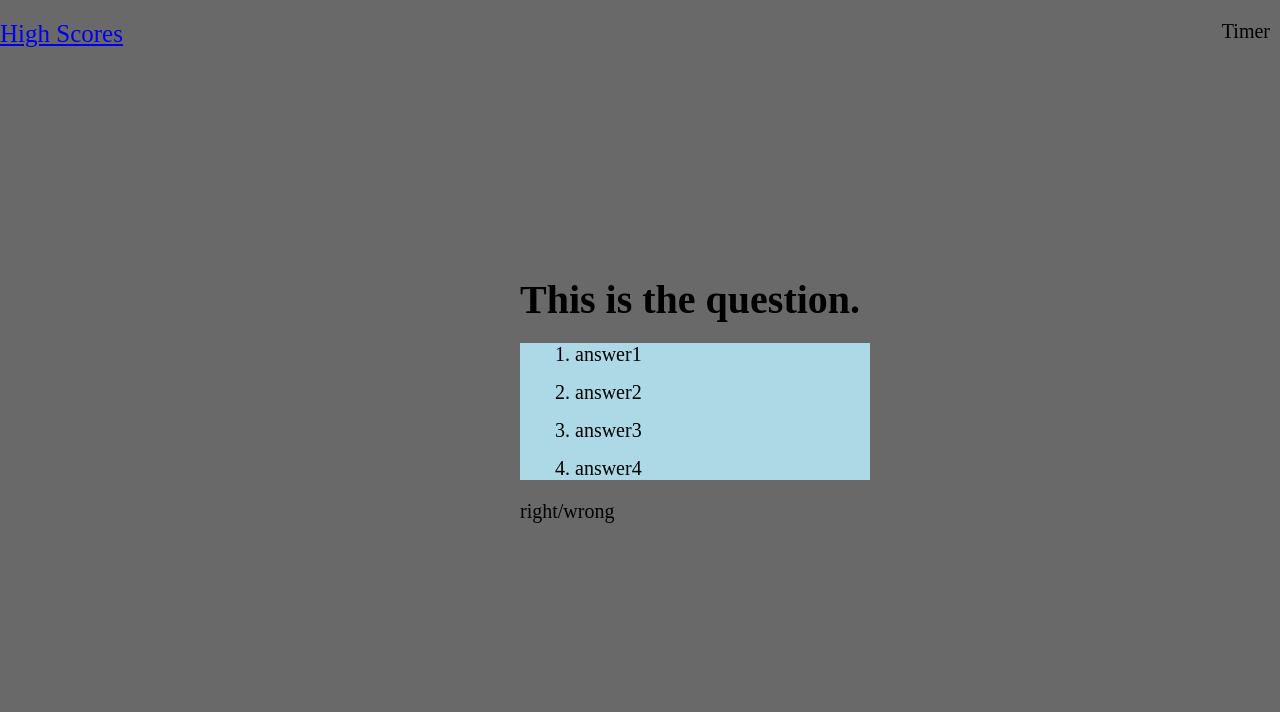
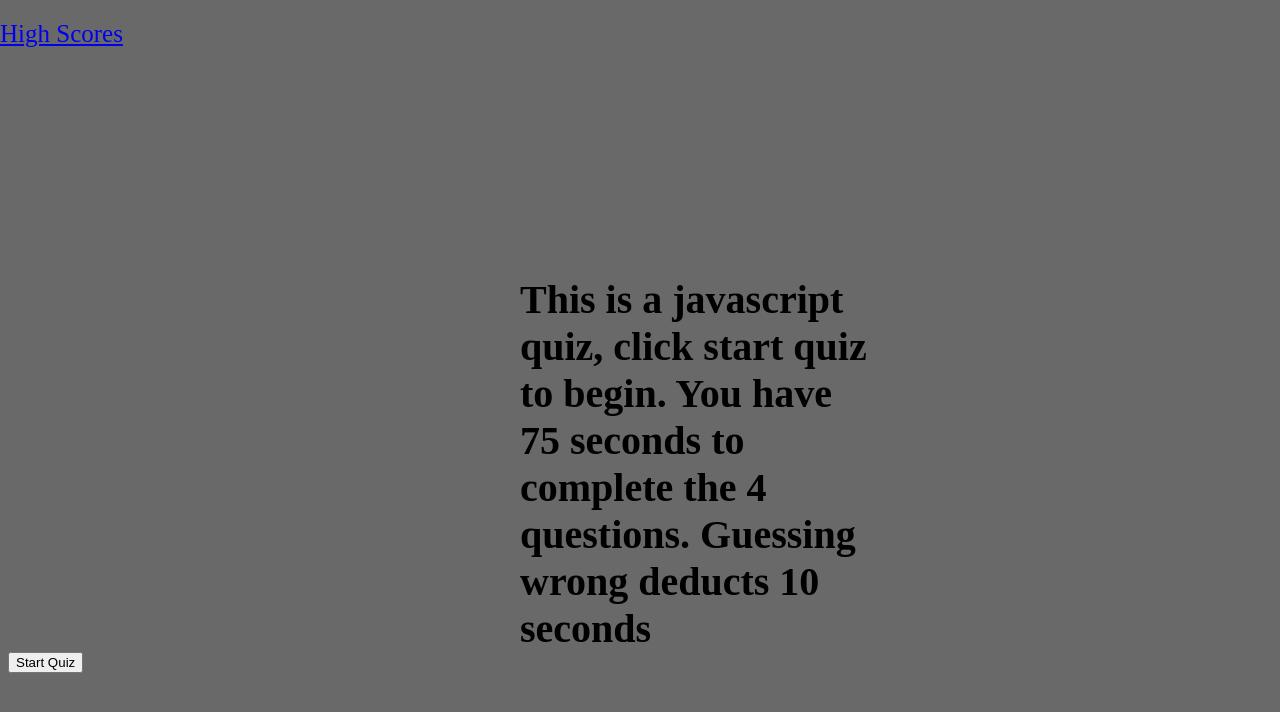
Before and after one commit to Tmcrocker89/CodeQuiz, a plain HTML site: page index.html in a window 1280 px wide. Drawn offline with Linux system fonts and the light colour scheme.

Commit message:
Updates to site

```diff
--- a/index.html
+++ b/index.html
@@ -5,26 +5,27 @@
     <meta http-equiv="X-UA-Compatible" content="IE=edge">
     <meta name="viewport" content="width=device-width, initial-scale=1.0">
     <link rel="stylesheet" href="./assets/css/style.css">
-    <title>Document</title>
+    <title>Code Quiz</title>
 </head>
 <body>
     <header id="header">
         <nav id="navBar">
             <div id="highscore"> <a href="#">High Scores</a></div>
-            <div id="timeRemaining">Timer</div>
+            <div id="timeRemaining"></div>
         </nav>
     </header>
     <div id="quiz">
-        <div id="question">This is the question.</div>
+        <div id="question">This is a javascript quiz, click start quiz to begin. You have 75 seconds to complete the 4 questions. Guessing wrong deducts 10 seconds </div>
         <div id="answers">
-            <ol id="answersList">
-                <li id="answer1">answer1</li>
-                <li id="answer2">answer2</li>
-                <li id="answer3">answer3</li>
-                <li id="answer4">answer4</li>
-            </ol>
+            <div id="answer1"></div>
+            <div id="answer2"></div>
+            <div id="answer3"></div>
+            <div id="answer4"></div>
         </div>
-        <div id="result">right/wrong</div>
+        <div id="result"></div>
+    </div>
+    <div>
+        <input type="button" id="startQuizBtn" value="Start Quiz">
     </div>
 
     <script src="./assets/js/script.js"></script>
```
